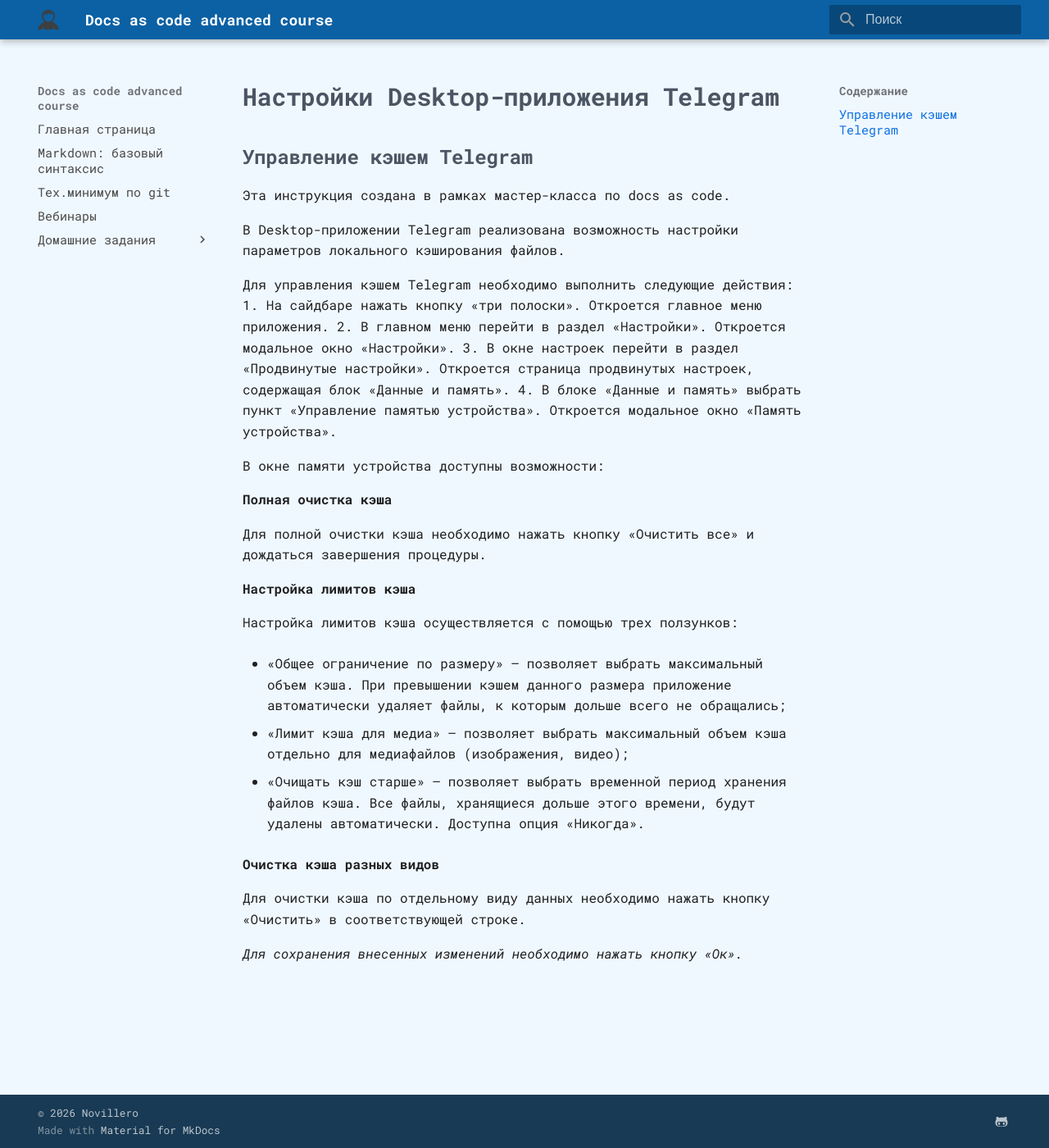
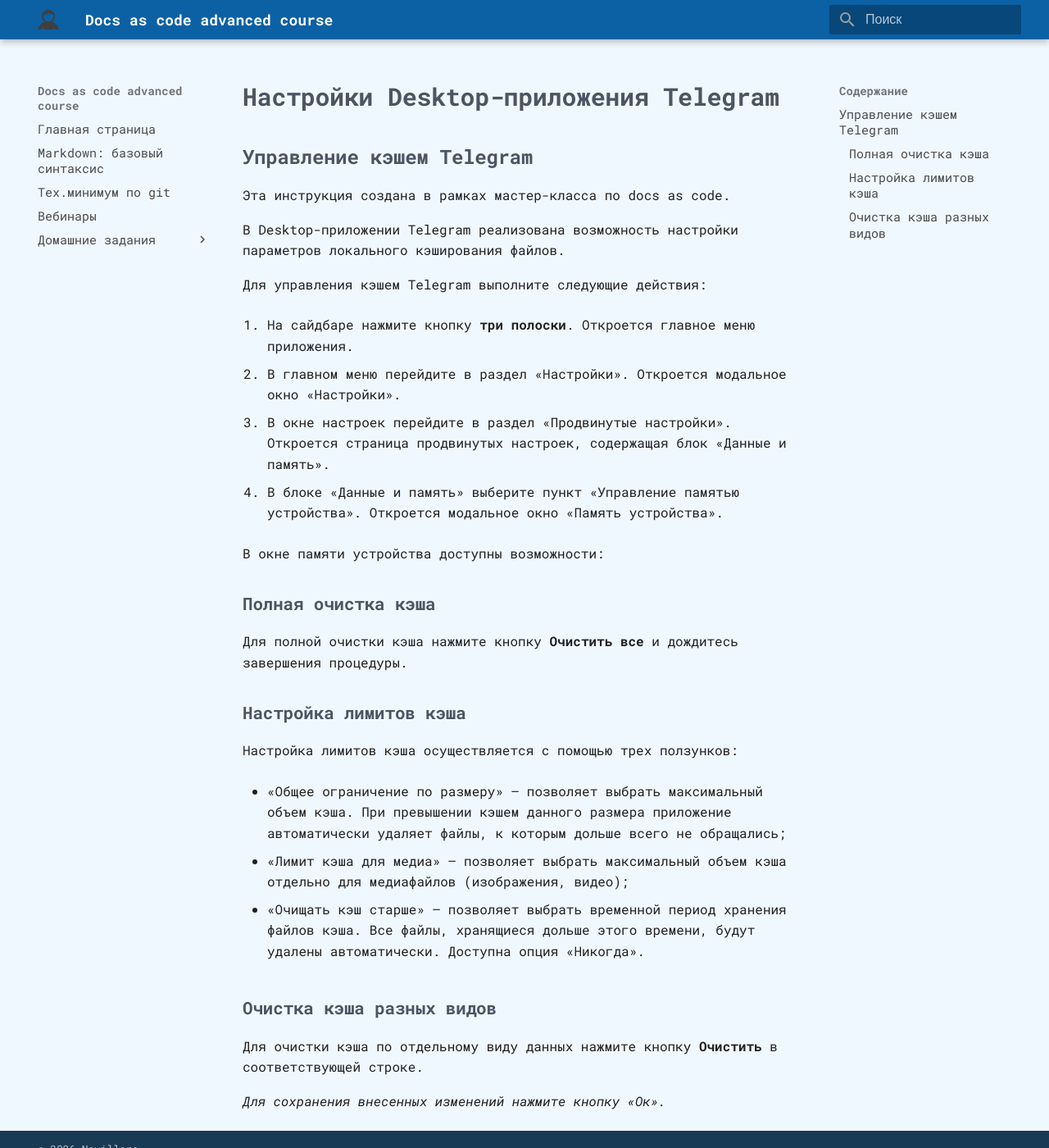
Before and after one commit to novillero/dac-advanced, an MkDocs documentation site: the page built from docs/instructions/sostarovoitov-instruction.md, in a window 1280 px wide and 1400 px high. Shown: the whole window at 82% size. Built offline with MkDocs 1.6.1 and Material for MkDocs 9.7.7, drawn with Linux system fonts in a browser that asks for light colours; some web fonts are replaced.

Commit message:
внесены правки по ревью

```diff
--- a/docs/instructions/sostarovoitov-instruction.md
+++ b/docs/instructions/sostarovoitov-instruction.md
@@ -5,19 +5,23 @@
 
 В Desktop-приложении Telegram реализована возможность настройки параметров локального кэширования файлов.
 
-Для управления кэшем Telegram необходимо выполнить следующие действия:
-1. На сайдбаре нажать кнопку «три полоски». Откроется главное меню приложения.
-2. В главном меню перейти в раздел «Настройки». Откроется модальное окно «Настройки».
-3. В окне настроек перейти в раздел «Продвинутые настройки». Откроется страница продвинутых настроек, содержащая блок «Данные и память».
-4. В блоке «Данные и память» выбрать пункт «Управление памятью устройства». Откроется модальное окно «Память устройства».
+Для управления кэшем Telegram выполните следующие действия:
+
+1. На сайдбаре нажмите кнопку **три полоски**. Откроется главное меню приложения.
+
+2. В главном меню перейдите в раздел «Настройки». Откроется модальное окно «Настройки».
+
+3. В окне настроек перейдите в раздел «Продвинутые настройки». Откроется страница продвинутых настроек, содержащая блок «Данные и память».
+
+4. В блоке «Данные и память» выберите пункт «Управление памятью устройства». Откроется модальное окно «Память устройства».
 
 В окне памяти устройства доступны возможности:
 
-**Полная очистка кэша**
+### Полная очистка кэша
 
-Для полной очистки кэша необходимо нажать кнопку «Очистить все» и дождаться завершения процедуры.
+Для полной очистки кэша нажмите кнопку **Очистить все** и дождитесь завершения процедуры.
 
-**Настройка лимитов кэша**
+### Настройка лимитов кэша
 
 Настройка лимитов кэша осуществляется с помощью трех ползунков:
 
@@ -27,8 +31,8 @@
 
 * «Очищать кэш старше» – позволяет выбрать временной период хранения файлов кэша. Все файлы, хранящиеся дольше этого времени, будут удалены автоматически. Доступна опция «Никогда».
 
-**Очистка кэша разных видов**
+### Очистка кэша разных видов
 
-Для очистки кэша по отдельному виду данных необходимо нажать кнопку «Очистить» в соответствующей строке.
+Для очистки кэша по отдельному виду данных нажмите кнопку **Очистить** в соответствующей строке.
 
-*Для сохранения внесенных изменений необходимо нажать кнопку «Ок».*
+*Для сохранения внесенных изменений нажмите кнопку «Ок».*
```
